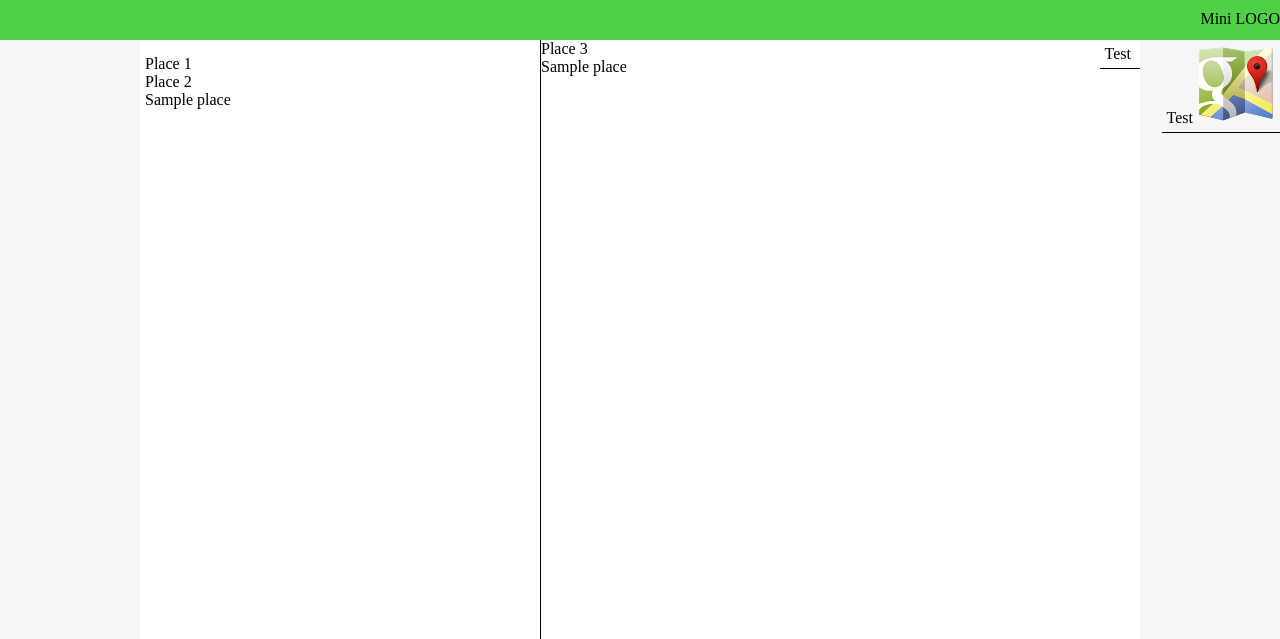
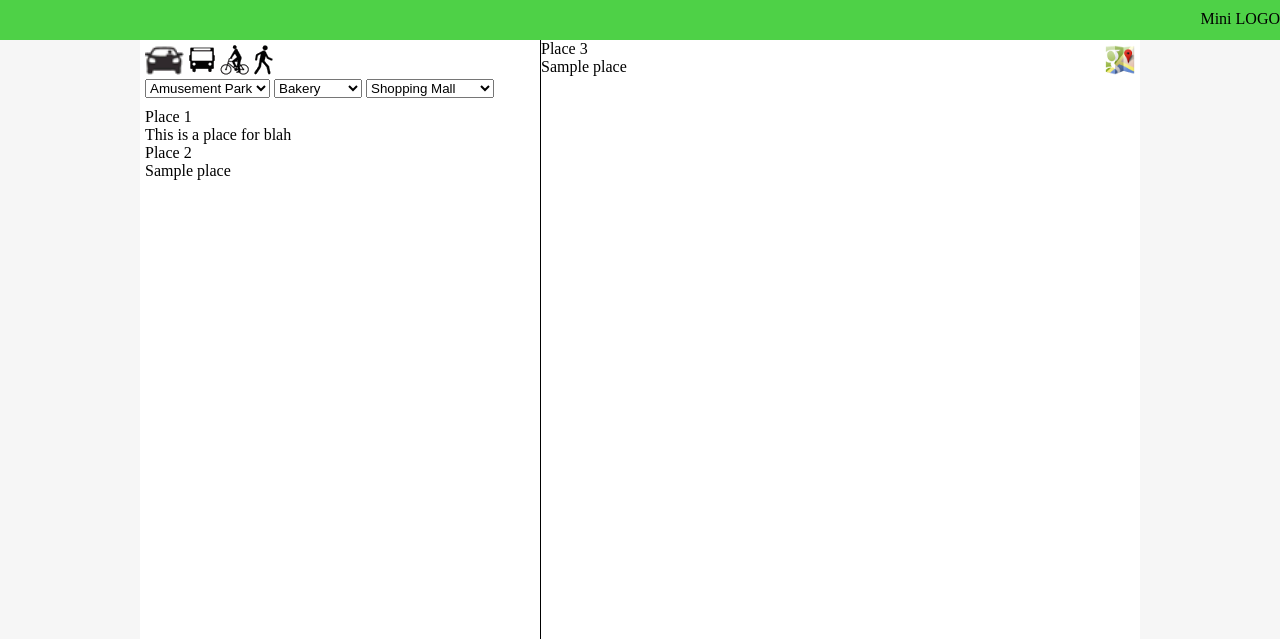
Before and after one commit to jjchen/geo, a Django app: page /results/1/ in a window 1280 px wide. Shown: the top 639 px of the page. Run offline with Django 3.2, Linux system fonts and the light colour scheme; tables that the repository leaves empty hold one stand-in row (values such as "Sample post"); some libraries are stand-ins or nearby versions.

Commit message:
Added dropdowns for filtering in results page

```diff
--- a/geotour/static_files/results.css
+++ b/geotour/static_files/results.css
@@ -47,8 +47,17 @@ nav {
 .singleSearchResult {
     position: relative;
     background-color: #ffffff;
+    border: 1px solid #000000;
     width: 80%;
     height: auto;
+}
+
+.singleSearchResult #placeTitle {
+    text-decoration: bold;
+}
+
+.singleSearchResult #description {
+    text-decoration: none;
 }
 
 /* Right side: */
@@ -70,15 +79,9 @@ article {
     padding: 5px;
     float: right;
     width: auto;
-    border-style: solid;
-    border-width: 1px;
-    border-right: none;
-    border-left: none;
-    border-top: none;
 }
 
-#gMapIcon {
-    width: 30px;
+.icons {
     height: 30px;
 }
 
--- a/geotour/templates/results.html
+++ b/geotour/templates/results.html
@@ -27,10 +27,6 @@
     <body>
         <div id="topBanner">Mini LOGO</div>
 
-        <div id="miniNavBar">
-            Test
-            <img src="{% static 'images/gmaps.png' %}" id="gMapsIcon">
-        </div>
         <div id="main">
 
             {% include 'timeline.html' %}
--- a/geotour/templates/timeline.html
+++ b/geotour/templates/timeline.html
@@ -1,8 +1,38 @@
+{% load staticfiles  %}
+
 <nav>
 <!--Search filters go here-->
 <div id="searchFilters">
     <form method="POST">{% csrf_token %}
         <div id="transpoIcons">
+            <img src="{% static 'images/car_icon.png' %}" id="carIcon" class="icons">
+            <img src="{% static 'images/bus_icon.png' %}" id="busIcon" class="icons">
+            <img src="{% static 'images/bike_icon.png' %}" id="bikeIcon" class="icons">
+            <img src="{% static 'images/walk_icon.png' %}" id="walkIcon" class="icons">
+        </div>
+        <div id="filterDropDowns">
+            <select id="poi">
+                <option name="amusement_park">Amusement Park</option>
+                <option name="aquarium">Aquarium</option>
+                <option name="art_gallery">Art Gallery</option>
+                <option name="zoo">Zoo</option>
+                <option name="museum">Museum</option>
+                <option name="bowling_alley">Bowling Alley</option>
+            </select>
+            <select id="food">
+                <option value="bakery">Bakery</option>
+                <option value="cafe">Cafe</option>
+                <option value="restaurant">Restaurant</option>
+                <option value="bar">Bar</option>
+                <option value="night_club">Night Club</option>
+            </select>
+            <select id="shop">
+                <option value="shopping_mall">Shopping Mall</option>
+                <option value="book_store">Book Store</option>
+                <option value="department_store">Department Store</option>
+                <option value="jewelry_store">Jewelry Store</option>
+                <option value="spa">Spa</option>
+            </select>
         </div>
         {% for area in areas %}
         {{area}}
@@ -14,7 +44,10 @@
 <div id="searchResults">
     <div class="list-left ui-sortable">
 		{% for place in places %}
-			<div class="singleSearchResults">Place 1</div>
+            <div class="singleSearchResults">
+                <div id="placeTitle">Place 1</div>
+                <div id="description">This is a place for blah</div>
+            </div>
 			<div class="singleSearchResults">Place 2</div>
 			<div class="singleSearchResults">{{place.name}}</div>
 		{% endfor %}
@@ -23,9 +56,8 @@
 </nav>
 
 <article>
-<div id="miniNavBar">
-    Test
-        <img src="" id="gMapsIcon">
+    <div id="miniNavBar">
+        <img src="{% static 'images/gmaps.png' %}" id="gMapIcon" class="icons">
     </div>
 	<!--
 	    <div id="verticalTimeline">
```
